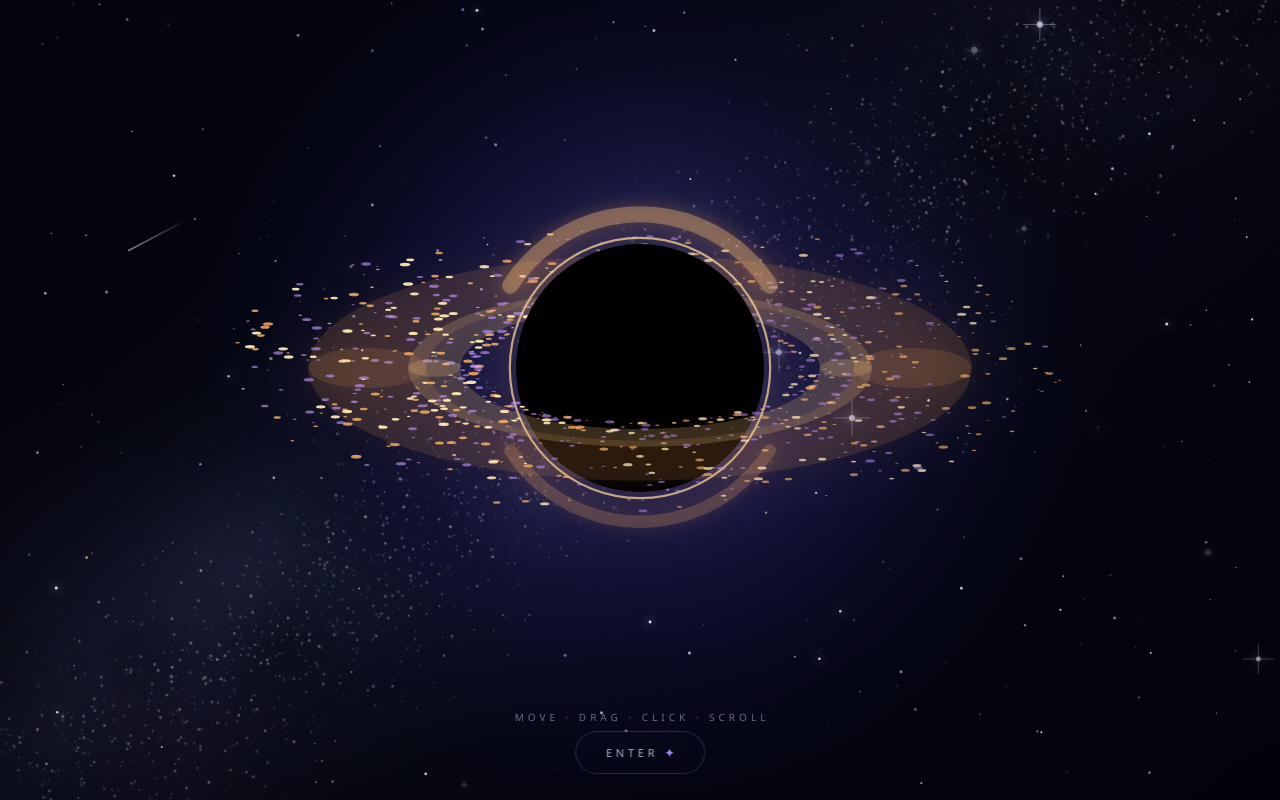
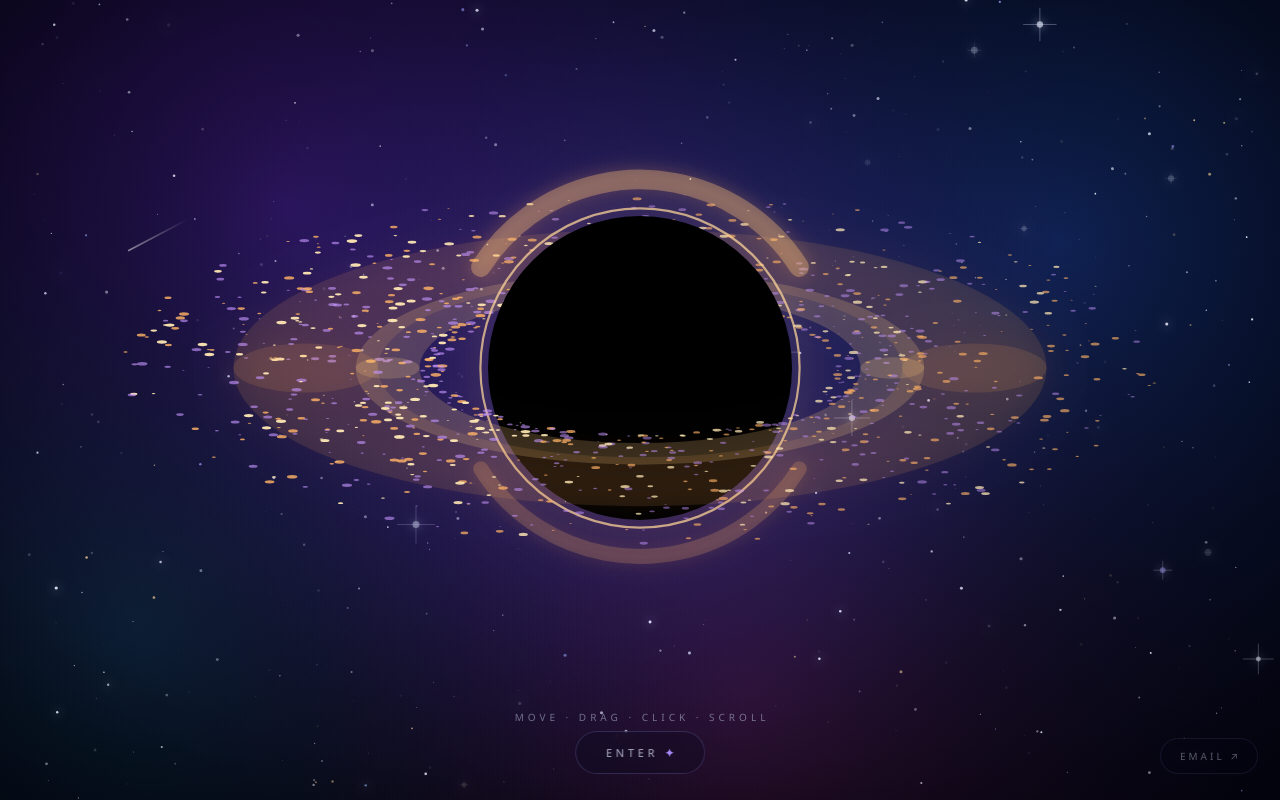
Before and after one commit to wutongworks/wutongworks.github.io, a plain HTML site: page index.html in a window 1280 px wide. Drawn offline with Linux system fonts and the light colour scheme; animation ran at ten frames a second.

Commit message:
Remove milky way, add nebula colour field, bigger hole, email pill

```diff
--- a/index.html
+++ b/index.html
@@ -25,6 +25,12 @@
   .hint{position:fixed; z-index:5; left:50%; bottom:76px; transform:translateX(-50%);
     color:rgba(200,208,240,.5); font-size:10px; letter-spacing:.4em; text-indent:.4em; white-space:nowrap;
     pointer-events:none; transition:opacity 2.5s}
+  .mail{position:fixed; z-index:5; right:22px; bottom:26px; color:rgba(226,232,255,.62); text-decoration:none;
+    font-size:10px; letter-spacing:.3em; text-indent:.3em; padding:10px 16px; border-radius:999px;
+    border:1px solid rgba(160,170,255,.16); background:rgba(10,12,30,.28); backdrop-filter:blur(8px); transition:.3s; opacity:.6}
+  .mail:hover{opacity:1; color:#fff; border-color:rgba(190,200,255,.5); transform:translateY(-2px);
+    box-shadow:0 10px 34px -10px rgba(124,92,255,.65)}
+  @media (max-width:640px){ .mail{right:14px; bottom:20px} }
   @media (max-width:640px){ .ui{bottom:20px} .hint{bottom:68px; letter-spacing:.26em; text-indent:.26em} }
 </style>
 </head>
@@ -33,6 +39,7 @@
   <div class="vignette"></div>
   <div class="hint" id="hint">MOVE · DRAG · CLICK · SCROLL</div>
   <button class="ui" id="warpBtn">ENTER <b>✦</b></button>
+  <a class="mail" href="mailto:leon.wutong@gmail.com">EMAIL ↗</a>
 
 <script>
   const cv = document.getElementById('space'), ctx = cv.getContext('2d');
@@ -45,46 +52,11 @@
   const ptr = { x: -9999, y: -9999, down: false, downT: 0, lastX: 0, lastY: 0, dragV: 0 };
   let mx = 0, my = 0, tx = 0, ty = 0;
 
-  // ---------- milky way, pre-rendered ----------
-  const mw = document.createElement('canvas'); mw.width = mw.height = 1800;
-  (function paintMilkyWay() {
-    const c = mw.getContext('2d'), S = 1800, mid = S / 2;
-    c.save(); c.translate(mid, mid); c.rotate(-0.5);
-    // soft band glow
-    for (let i = 0; i < 46; i++) {
-      const x = (Math.random() - 0.5) * S * 1.15, y = (Math.random() - 0.5) * 190;
-      const r = 90 + Math.random() * 260;
-      const g = c.createRadialGradient(x, y, 0, x, y, r);
-      const tint = Math.random() < 0.5 ? '120,130,220' : (Math.random() < 0.5 ? '150,120,200' : '100,140,190');
-      g.addColorStop(0, `rgba(${tint},${0.028 + Math.random() * 0.03})`); g.addColorStop(1, 'rgba(0,0,0,0)');
-      c.fillStyle = g; c.fillRect(x - r, y - r, r * 2, r * 2);
-    }
-    // dust lanes (dark)
-    for (let i = 0; i < 22; i++) {
-      const x = (Math.random() - 0.5) * S * 1.1, y = (Math.random() - 0.5) * 90;
-      const r = 40 + Math.random() * 130;
-      const g = c.createRadialGradient(x, y, 0, x, y, r);
-      g.addColorStop(0, 'rgba(1,2,10,0.20)'); g.addColorStop(1, 'rgba(0,0,0,0)');
-      c.fillStyle = g; c.fillRect(x - r, y - r, r * 2, r * 2);
-    }
-    // dense faint stars along the band
-    for (let i = 0; i < 5200; i++) {
-      const x = (Math.random() - 0.5) * S * 1.2;
-      const y = (Math.random() + Math.random() + Math.random() - 1.5) / 1.5 * 150;
-      const a = Math.random() * 0.5 + 0.06, r = Math.random() * 1.05 + 0.2;
-      const warm = Math.random();
-      c.beginPath(); c.arc(x, y, r, 0, Math.PI * 2);
-      c.fillStyle = warm < 0.14 ? `rgba(255,214,160,${a})` : warm < 0.3 ? `rgba(170,200,255,${a})` : `rgba(235,240,255,${a})`;
-      c.fill();
-    }
-    c.restore();
-  })();
-
   // ---------- dynamic stars ----------
   let stars = [];
   function buildStars() {
     stars = [];
-    const n = Math.min(850, Math.floor(W * H / 2100));
+    const n = Math.min(1150, Math.floor(W * H / 1650));
     for (let i = 0; i < n; i++) {
       const kind = Math.random();
       stars.push({
@@ -100,7 +72,7 @@
 
   // ---------- accretion disk ----------
   const disk = [];
-  for (let i = 0; i < 850; i++) {
+  for (let i = 0; i < 1150; i++) {
     const rad = 1.3 + Math.pow(Math.random(), 1.5) * 2.1;
     disk.push({ a: Math.random() * Math.PI * 2, rad,
       sp: 0.62 / Math.pow(rad, 1.5) * (0.75 + Math.random() * 0.5),
@@ -154,7 +126,7 @@
     cv.style.width = W + 'px'; cv.style.height = H + 'px';
     ctx.setTransform(DPR, 0, 0, DPR, 0, 0);
     CX = W / 2; CY = H * 0.46; UNIT = Math.min(W, H);
-    R = UNIT * 0.155;
+    R = UNIT * 0.19;
     buildStars();
   }
   addEventListener('resize', resize);
@@ -185,13 +157,21 @@
     base.addColorStop(0, '#080b26'); base.addColorStop(0.45, '#03040f'); base.addColorStop(1, '#01020a');
     ctx.fillStyle = base; ctx.fillRect(0, 0, W, H);
 
-    // milky way (slow counter-drift, zoom-aware)
-    ctx.save();
-    ctx.translate(CX + mx * 10, CY + my * 7); ctx.rotate(rot * 0.35 - 0.12); ctx.scale(zoom, zoom);
-    const mws = UNIT * 2.6;
-    ctx.globalAlpha = 0.85;
-    ctx.drawImage(mw, -mws / 2, -mws / 2, mws, mws);
-    ctx.restore(); ctx.globalAlpha = 1;
+    // nebula colour field — huge soft clouds, slow drift, screen-blended
+    ctx.save(); ctx.globalCompositeOperation = 'screen';
+    const clouds = [
+      [0.22 + 0.03 * Math.sin(t * 0.11), 0.24 + 0.02 * Math.cos(t * 0.09), 0.62, '109,40,217', 0.34],
+      [0.8 + 0.03 * Math.cos(t * 0.08), 0.3 + 0.03 * Math.sin(t * 0.1), 0.55, '37,99,235', 0.30],
+      [0.55 + 0.04 * Math.sin(t * 0.07 + 2), 0.85 + 0.02 * Math.cos(t * 0.12), 0.5, '190,40,120', 0.20],
+      [0.12 + 0.02 * Math.cos(t * 0.1 + 4), 0.78 + 0.03 * Math.sin(t * 0.08), 0.45, '13,120,136', 0.20]
+    ];
+    for (const [fx, fy, fr, rgb, al] of clouds) {
+      const nx = fx * W + mx * 14, ny = fy * H + my * 10, nr = fr * Math.max(W, H);
+      const ng = ctx.createRadialGradient(nx, ny, 0, nx, ny, nr);
+      ng.addColorStop(0, `rgba(${rgb},${al})`); ng.addColorStop(1, 'rgba(0,0,0,0)');
+      ctx.fillStyle = ng; ctx.fillRect(0, 0, W, H);
+    }
+    ctx.restore();
 
     // stars
     for (const s of stars) {
```
